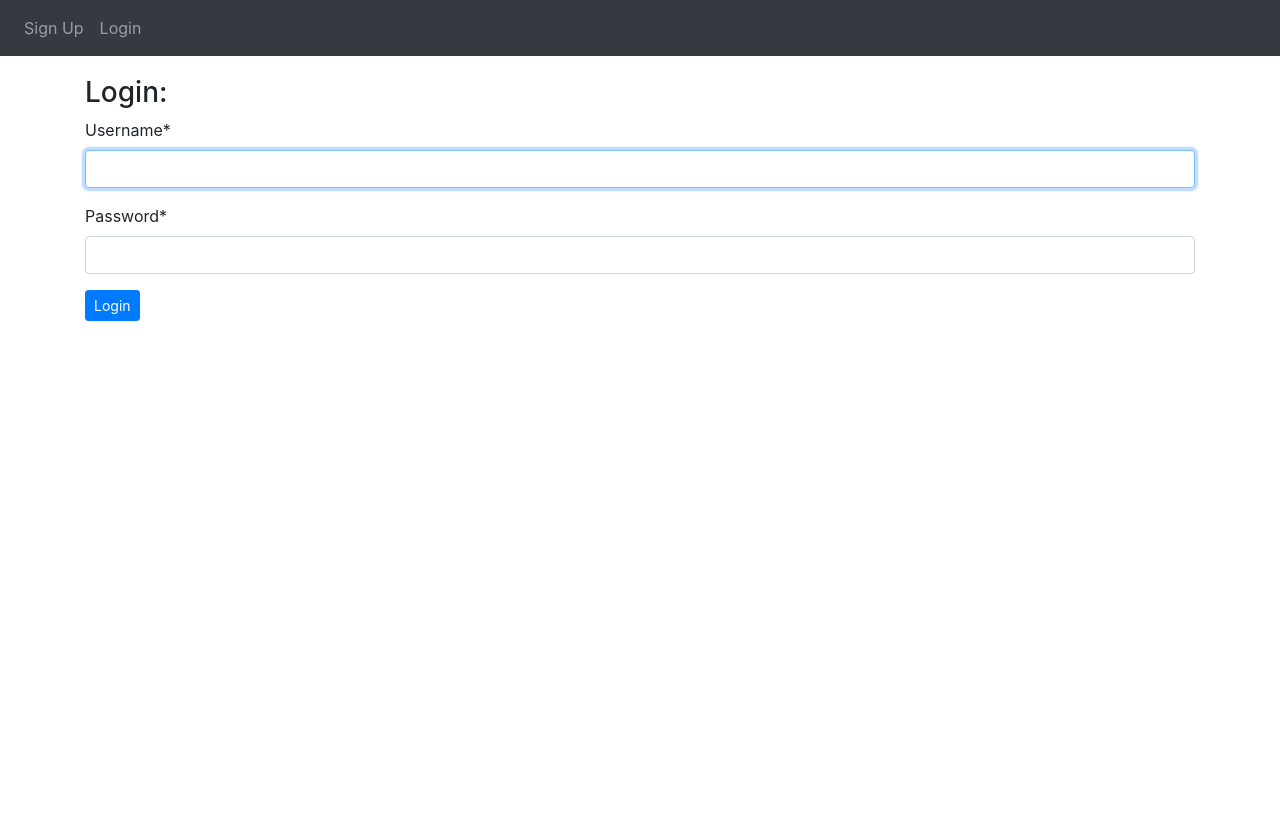
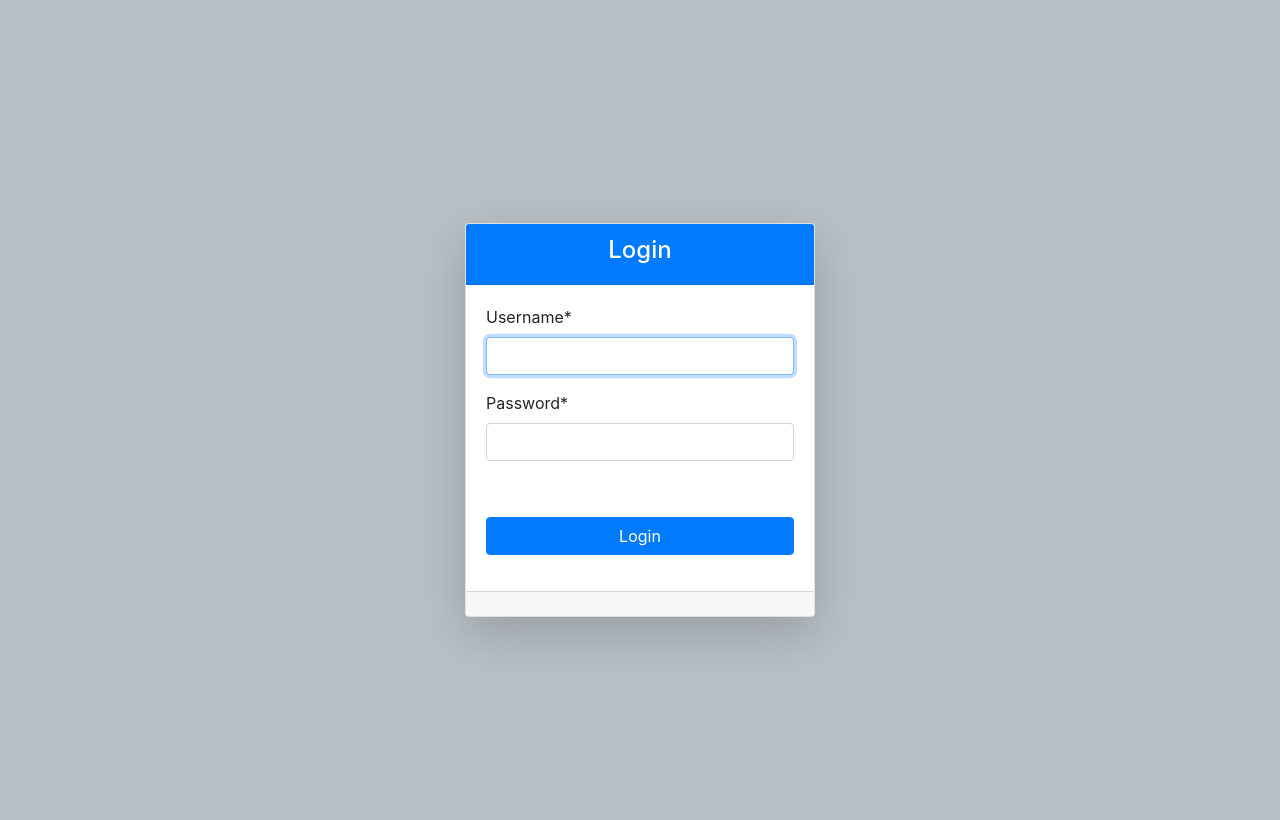
Before and after one commit to Rafid41/Allocation-Management, a Django app: page /accounts/ in a window 1280 px wide. Before the commit the page ends 321 px from the top, so only its background shows below. Run offline with Django 5.2, Linux system fonts and the light colour scheme; some libraries are stand-ins or nearby versions.

Commit message:
login page customization

```diff
--- a/templates/App_Login/login.html
+++ b/templates/App_Login/login.html
@@ -1,12 +1,48 @@
-{% extends 'base.html' %} {% load crispy_forms_tags %} {% block title_block %}
-Login {% endblock %} {% block body_block %}
+{% extends 'base.html' %}
+{% load crispy_forms_tags %}
 
-<h3>Login:</h3>
+{% block title_block %}
+Login
+{% endblock %}
 
-<form method="post">
-    {{ form|crispy }} {% csrf_token %}
+{% block body_block %}
+<!-- Set the background color on the body -->
+<div class="container-fluid" style="height: 100vh; padding: 0; background-color: rgb(184, 191, 197);">
+    <div class="row justify-content-center align-items-center" style="height: 100%;">
+        <div class="col-md-6 col-lg-4">
+            <div class="card shadow-lg">
+                <div class="card-header bg-primary text-white text-center">
+                    <h4>Login</h4>
+                </div>
+                <div class="card-body">
+                    <form method="post">
+                        {% csrf_token %}
+                        {{ form|crispy }}
+                        <br>
+                        <div class="form-group text-center mt-3">
+                            <button type="submit" class="btn btn-primary btn-block">Login</button>
+                        </div>
+                    </form>
+                </div>
+                <div class="card-footer text-center">
+                    {% comment %} <p class="mb-0">Don't have an account? <a href="{% url 'register' %}">Sign up here</a></p> {% endcomment %}
+                </div>
+            </div>
+        </div>
+    </div>
+</div>
 
-    <button type="submit" class="btn btn-primary btn-sm">Login</button>
-</form>
+<style>
+    {% comment %} hide navbar in login page {% endcomment %}
+    .navbar {
+        display: none;
+    }
 
+    /* Ensure the background is applied to the entire body */
+    body {
+        margin: 0;
+        padding: 0;
+        background-color: rgb(184, 191, 197);
+    }
+</style>
 {% endblock %}
```
Also changed, not shown: db.sqlite3.
